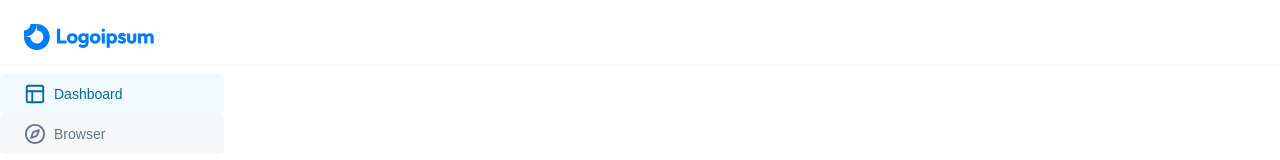
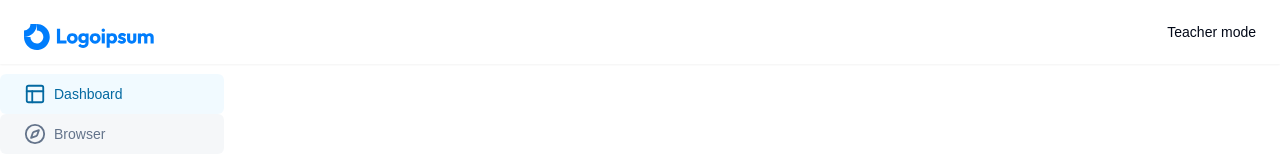
Before and after one commit to rdwaynedehoedt/Udemy_Clone, a Next.js app in the folder lms/: page / in a window 1280 px wide. Shown: the top 160 px of the page. Built offline with nearby package versions, Linux system fonts and the light colour scheme.

Commit message:
teacher button

```diff
--- a/lms/app/(dashboard)/_components/navbar.tsx
+++ b/lms/app/(dashboard)/_components/navbar.tsx
@@ -1,9 +1,11 @@
+import { NavbarRoutes } from "@/components/navbar-routes";
 import { MobileSidebar } from "./mobile-sidebar";
 
 export const Navbar = () => {
   return (
     <div className=" p-3 border-bo h-16 flex items-center bg-white shadow-sm">
       <MobileSidebar />
+      <NavbarRoutes />
     </div>
   );
 };
--- /dev/null
+++ b/lms/components/navbar-routes.tsx
@@ -0,0 +1,33 @@
+"use client";
+
+import { UserButton } from "@clerk/nextjs";
+import { LogOut } from "lucide-react";
+import { usePathname, useRouter } from "next/navigation";
+import Link from "next/link";
+import { Button } from "@/components/ui/button";
+
+export const NavbarRoutes = () => {
+  const pathname = usePathname();
+  const router = useRouter();
+
+  const isTeacherPage = pathname?.startsWith("/Teacher");
+  const isPlayerPage = pathname?.includes("/Chapter");
+
+  return (
+    <div className="flex gap-x-2 ml-auto">
+      {isTeacherPage || isPlayerPage ? (
+        <Button size="sm" variant="ghost">
+          <LogOut className="h-4 w-4 mr-2" />
+          Exit
+        </Button>
+      ) : (
+        <Link href="/teacher/courses">
+          <Button size="sm" variant="ghost">
+            Teacher mode
+          </Button>
+        </Link>
+      )}
+      <UserButton />
+    </div>
+  );
+};
--- a/lms/package.json
+++ b/lms/package.json
@@ -10,6 +10,8 @@
   },
   "dependencies": {
     "@clerk/nextjs": "^5.6.0",
+    "@nextui-org/button": "^2.0.38",
+    "@nextui-org/react": "^2.4.8",
     "@radix-ui/react-dialog": "^1.1.1",
     "@radix-ui/react-slot": "^1.1.0",
     "class-variance-authority": "^0.7.0",
```
Also changed, not shown: 1 other file (tests, documents, lock files or other folders).
